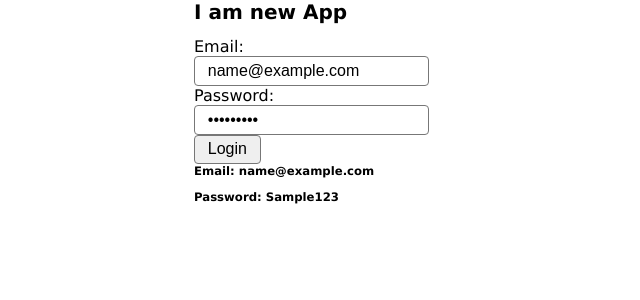
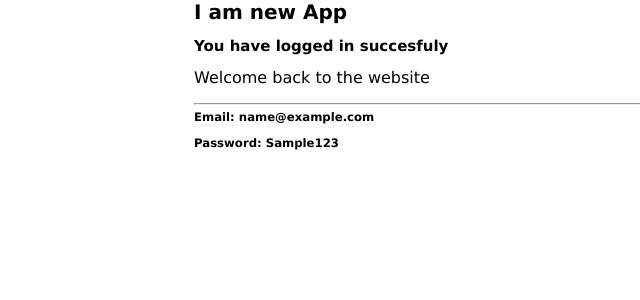
Before and after one commit to MariusCodeAcademy/feu8_4_react_input_form_objState, a React (Vite) app: page / in a window 1280 px wide. Both pictures are taken after typing "name@example.com", "Sample123" into the empty fields and a click on the button "Login". Shown: the top 300 px of the page, without its empty margins (56-696 px from the left). Built offline with nearby package versions, Linux system fonts and the light colour scheme.

Commit message:
success form state

```diff
--- a/src/components/Login.jsx
+++ b/src/components/Login.jsx
@@ -1,8 +1,13 @@
 import { useState } from 'react';
+
+const correctEmail = 'James@bond.com';
+const correctPass = 'secret123';
 
 export default function Login() {
   const [emailVal, setEmailVal] = useState('');
   const [passwVal, setPasswVal] = useState('');
+  const [formSuccess, setFormSuccess] = useState(false);
+
   /**
    * @param {InputEvent} event
    */
@@ -19,9 +24,25 @@ export default function Login() {
     // sustabdom puslapi nuo perkrovimo
     event.preventDefault();
     console.log('submit');
+    // daryti ka reikia
+    // atspausdinti ivestas reikmes:
+    console.log('ivesta email:', emailVal);
+    console.log('ivesta password:', passwVal);
+    // validuoti ar ne tusti laukai
+    if (emailVal.trim() === '' || passwVal.trim() === '') {
+      console.log('Abu laukai privalomi');
+      return;
     }
+    // patikrinti ar sutampa email
+    // patikrinti ar sutampa password
+    // jei viskas gerai - sekmes atvejis
+    console.log('---Sekme---');
+    setFormSuccess(true);
+  }
+  console.log('formSuccess ===', formSuccess);
   return (
     <div>
+      {!formSuccess && (
         <form onSubmit={handleSubmit}>
           <div>
             <label>Email:</label>
@@ -43,6 +64,14 @@ export default function Login() {
           </div>
           <button type='submit'>Login</button>
         </form>
+      )}
+      {formSuccess && (
+        <div className='success'>
+          <h2>You have logged in succesfuly</h2>
+          <p>Welcome back to the website</p>
+        </div>
+      )}
+      <hr />
       <h3>Email: {emailVal}</h3>
       <h3>Password: {passwVal}</h3>
     </div>
```
Lines whose indentation alone changed are shown as unchanged.
